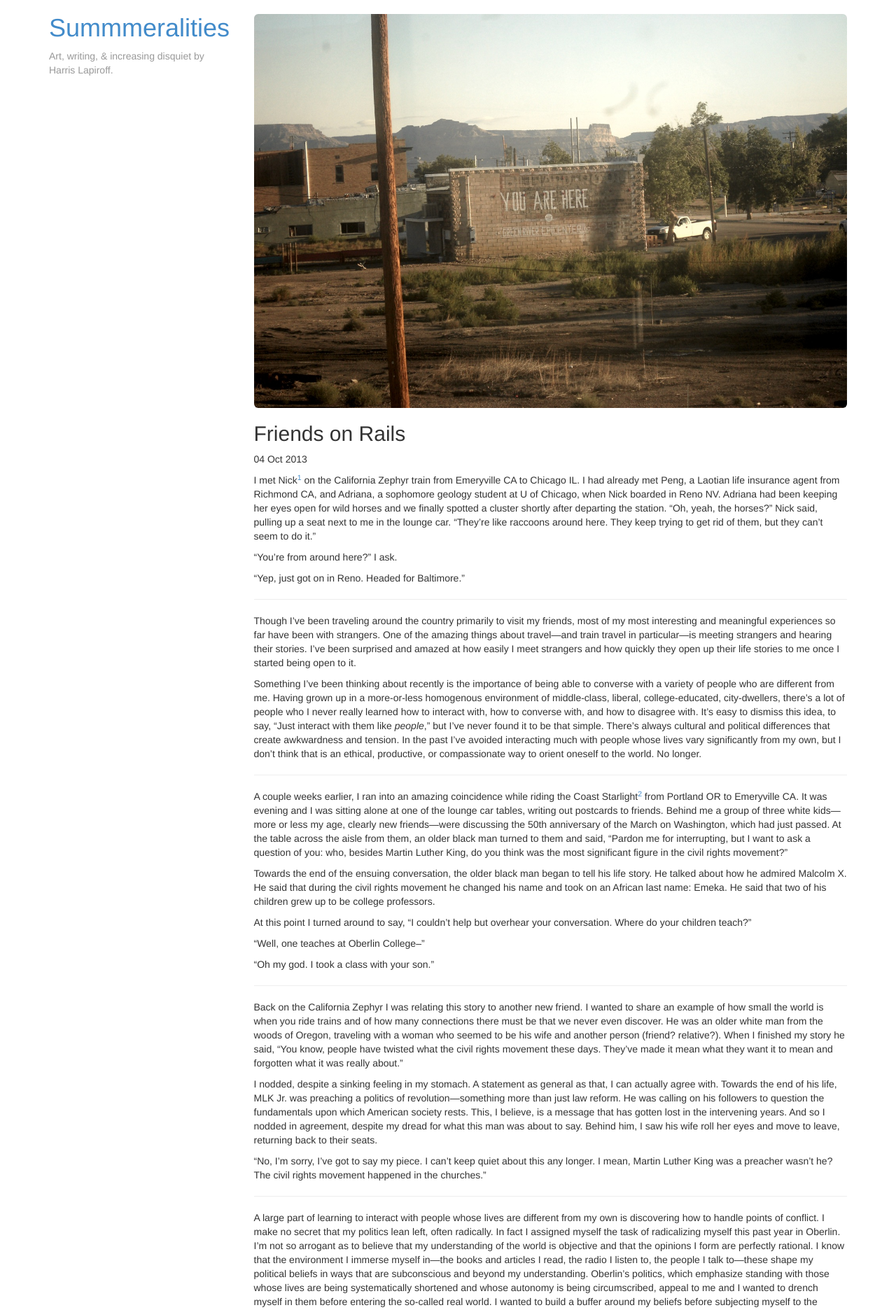
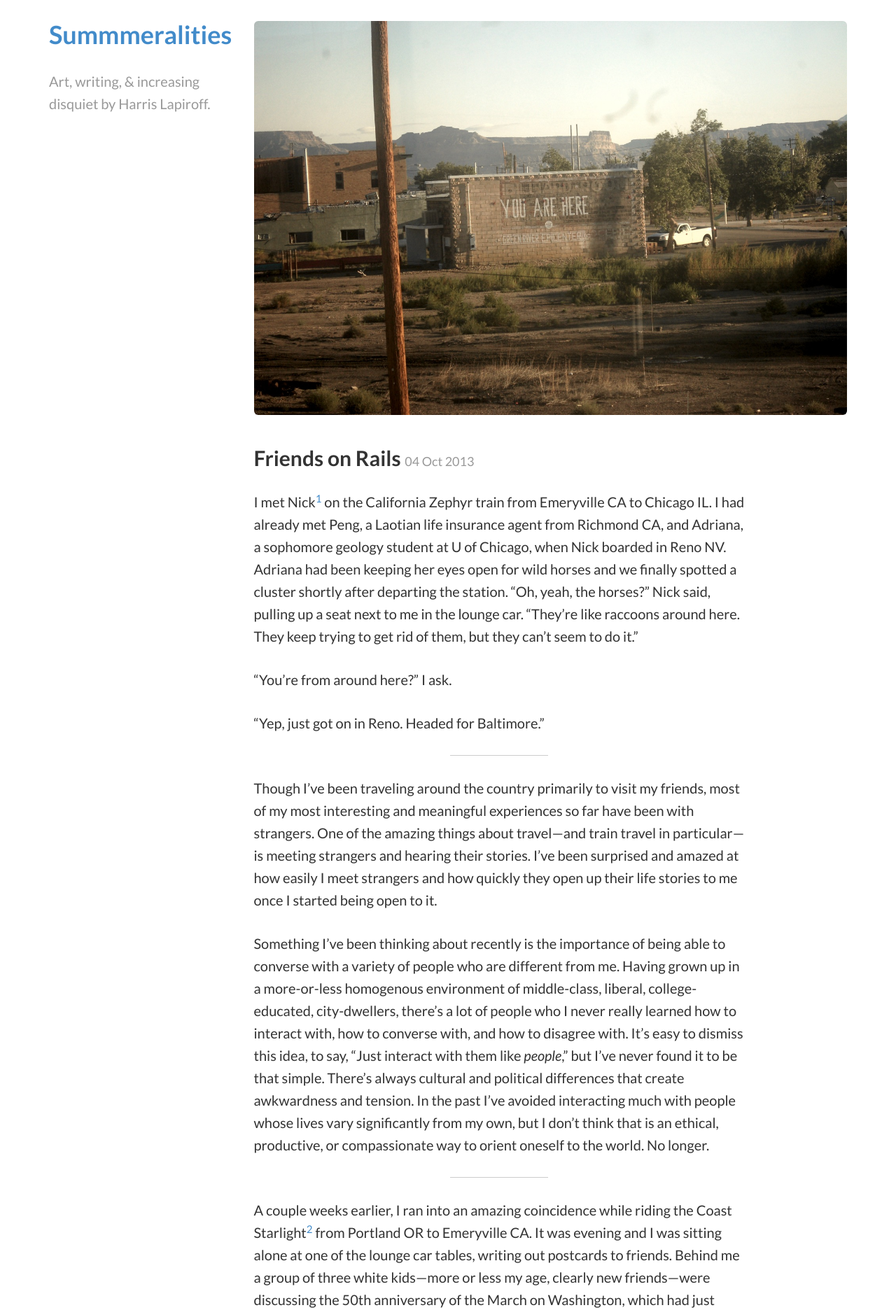
Before and after one commit to harrislapiroff/summeralities, a Jekyll site: the page built from journal/_posts/2013-10-04-friends-on-rails.md, in a window 1280 px wide. Shown: the top 1872 px of the page at 70% size. Built offline with Jekyll 4.4.1, drawn with Linux system fonts in a browser that asks for light colours.

Commit message:
Lots of design updates.

```diff
--- a/_layouts/default.html
+++ b/_layouts/default.html
@@ -9,6 +9,7 @@
 
 		<meta name="viewport" content="width=device-width">
 
+		<link href='http://fonts.googleapis.com/css?family=Lato:400,700,400italic,700italic' rel='stylesheet' type='text/css'>
 		<link rel="stylesheet" type="text/css" href="{{ site.url }}/static/bower_components/bootstrap/dist/css/bootstrap.css">
 		<link rel="stylesheet" type="text/css" href="{{ site.url }}/static/base.css">
 		<link rel="alternate" type="application/rss+xml" title="Articles Feed" href="{{ site.url }}/articles.xml" />
--- a/_layouts/post.html
+++ b/_layouts/post.html
@@ -8,9 +8,15 @@ layout: default
 	</h1>
 {% endif %}
 
-<h2>{{ page.title }}</h2>
-<p class="meta">{{ page.date | date_to_string }}</p>
+<div class="row">
+	<div class="col-md-10">
+		<h2 class="post-header">
+			<span class="post-title">{{ page.title }}</span>
+			<small class="post-date">{{ page.date | date_to_string }}</small>
+		</h2>
 
-<div class="post">
-	{{ content }}
+		<div class="post-content">
+			{{ content }}
+		</div>
+	</div>
 </div>
--- a/journal/_posts/2013-10-04-friends-on-rails.md
+++ b/journal/_posts/2013-10-04-friends-on-rails.md
@@ -1,7 +1,8 @@
 ---
 title: Friends on Rails
 layout: post
-image: /journal/media/utah.jpg
+image: /journal/media/2013-10-04-utah.jpg
+image_title: "Green River, Utah"
 ---
 
 I met Nick[^nick] on the California Zephyr train from Emeryville CA to Chicago IL. I had already met Peng, a Laotian life insurance agent from Richmond CA, and Adriana, a sophomore geology student at U of Chicago, when Nick boarded in Reno NV. Adriana had been keeping her eyes open for wild horses and we finally spotted a cluster shortly after departing the station. "Oh, yeah, the horses?" Nick said, pulling up a seat next to me in the lounge car. "They're like raccoons around here. They keep trying to get rid of them, but they can't seem to do it."
--- a/static/base.css
+++ b/static/base.css
@@ -1,8 +1,36 @@
+body {
+	font-size: 20px;
+	font-weight: 400;
+	line-height: 32px;
+	font-family: Lato, Avenir, "Helvetica Neue", Helvetica, Arial, sans-serif;
+}
+
+h1, h2, h3, h4, h5, h6 {
+	font-weight: 700;
+	font-family: Lato, Avenir, "Helvetica Neue", Helvetica, Arial, sans-serif;
+	margin-top: 30px;
+	margin-bottom: 15px;
+}
+
+p {
+	margin:30px 0;
+}
+
+hr {
+	margin: 30px auto 29px auto;
+	width: 20%;
+	border-color: #CCC;
+}
+
 .footnotes {
-	margin-top: 20px;
-	padding-top: 20px;
-	padding-bottom: 20px;
+	margin-top: 30px;
+	padding-top: 27px;
+	padding-bottom: 30px;
 	border-top: 3px double #EEE;
-	font-size:.9em;
-	color: #555;
+	font-size:16px;
+	line-height: 20px;
+	color: #666;
 }
+.footnotes p{
+	margin: 10px 0;
+}
```
Also changed, not shown: journal/_posts/2013-08-03-dragonflies.md (+2 -0 lines), journal/_posts/2013-09-30-is-this-happiness.md (+2 -0 lines), journal/media/2013-08-03-pinewoods.jpg (added), journal/media/2013-09-30-luminaries.jpg (added), journal/media/2013-10-04-utah.jpg (renamed from journal/media/utah.jpg).
